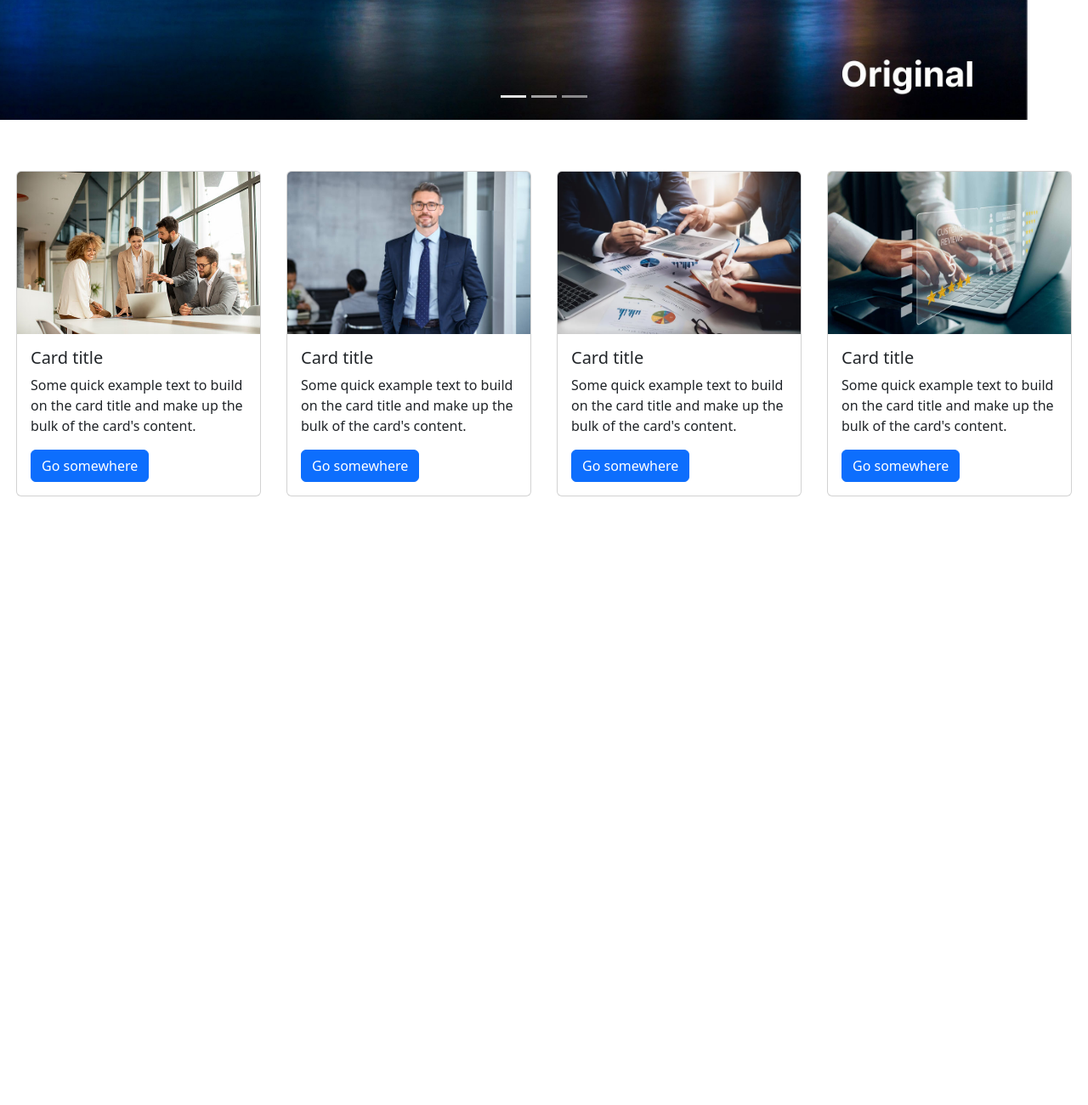
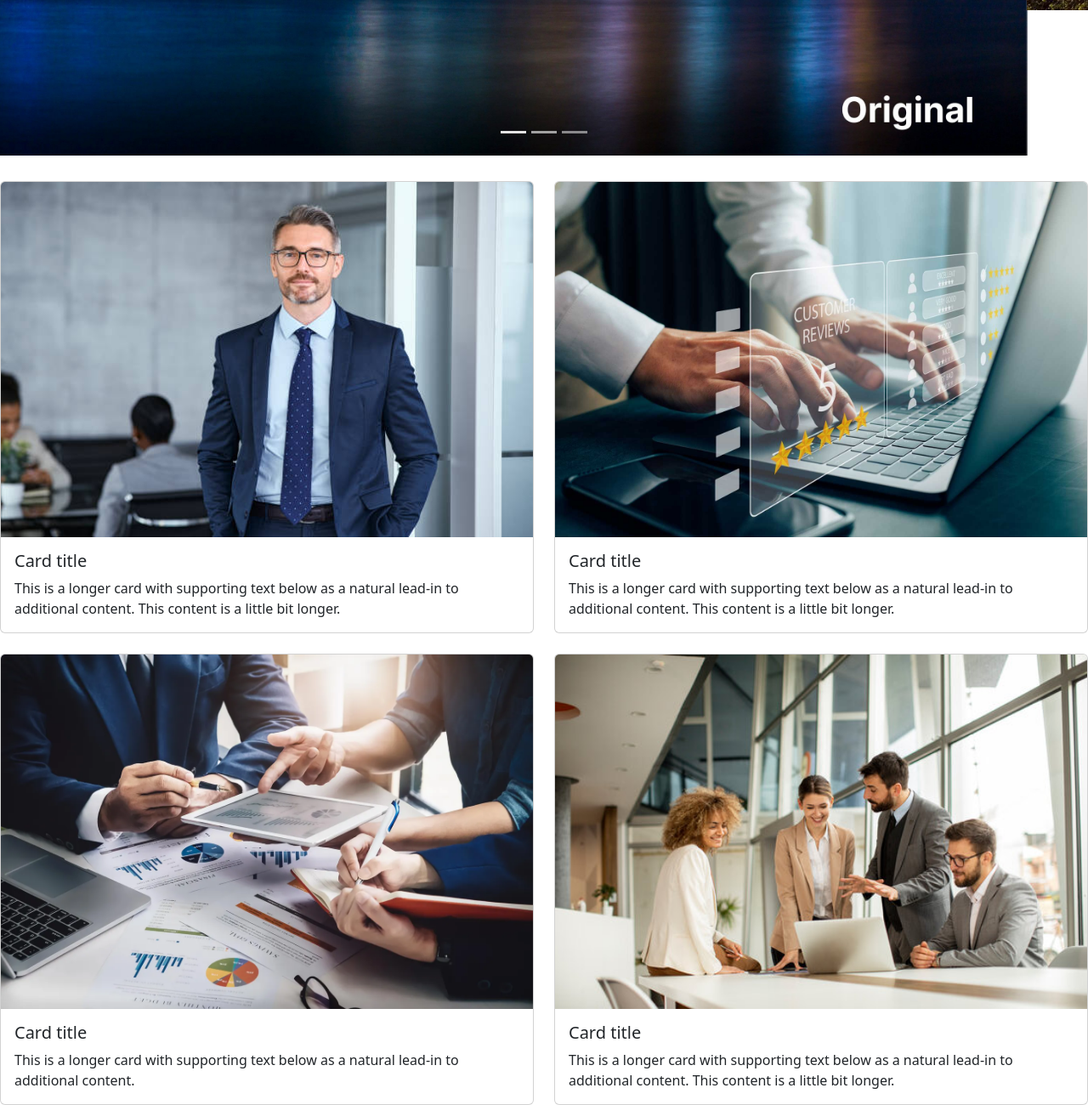
Before and after one commit to Faizan1-6/Short-website, a plain HTML site: page index.html in a window 1280 px wide. Shown: the part 728-2028 px from the top of the page at 85% size. Before the commit the page ends 1312 px from the top, so only its background shows below. Drawn offline with nearby package versions, Linux system fonts and the light colour scheme.

Commit message:
Short-Website

```diff
--- a/index.html
+++ b/index.html
@@ -56,40 +56,46 @@
   </button>
 </div>
 
-<div id="main1">
-<div class="card" style="width: 18rem;">
-  <img src="360_F_440299419_s4b12RfNDJvpplheVDmKdhFGJiHlAYNs.jpg" class="card-img-top" alt="...">
-  <div class="card-body">
-    <h5 class="card-title">Card title</h5>
-    <p class="card-text">Some quick example text to build on the card title and make up the bulk of the card's content.</p>
-    <a href="#" class="btn btn-primary">Go somewhere</a>
+
+<div class="row row-cols-1 row-cols-md-2 g-4">
+  <div class="col">
+    <div class="card">
+      <img src="istockphoto-1413766112-612x612.jpg" class="card-img-top" alt="...">
+      <div class="card-body">
+        <h5 class="card-title">Card title</h5>
+        <p class="card-text">This is a longer card with supporting text below as a natural lead-in to additional content. This content is a little bit longer.</p>
+      </div>
+    </div>
+  </div>
+  <div class="col">
+    <div class="card">
+      <img src="google-business-profile-online-reviews.jpg" class="card-img-top" alt="...">
+      <div class="card-body">
+        <h5 class="card-title">Card title</h5>
+        <p class="card-text">This is a longer card with supporting text below as a natural lead-in to additional content. This content is a little bit longer.</p>
+      </div>
+    </div>
+  </div>
+  <div class="col">
+    <div class="card">
+      <img src="0x0.webp" class="card-img-top" alt="...">
+      <div class="card-body">
+        <h5 class="card-title">Card title</h5>
+        <p class="card-text">This is a longer card with supporting text below as a natural lead-in to additional content.</p>
+      </div>
+    </div>
+  </div>
+  <div class="col">
+    <div class="card">
+      <img src="360_F_440299419_s4b12RfNDJvpplheVDmKdhFGJiHlAYNs.jpg" class="card-img-top" alt="...">
+      <div class="card-body">
+        <h5 class="card-title">Card title</h5>
+        <p class="card-text">This is a longer card with supporting text below as a natural lead-in to additional content. This content is a little bit longer.</p>
+      </div>
+    </div>
   </div>
 </div>
-<div class="card" style="width: 18rem;">
-  <img src="istockphoto-1413766112-612x612.jpg" class="card-img-top" alt="...">
-  <div class="card-body">
-    <h5 class="card-title">Card title</h5>
-    <p class="card-text">Some quick example text to build on the card title and make up the bulk of the card's content.</p>
-    <a href="#" class="btn btn-primary">Go somewhere</a>
-  </div>
-</div>
-<div class="card" style="width: 18rem;">
-  <img src="0x0.webp" class="card-img-top" alt="...">
-  <div class="card-body">
-    <h5 class="card-title">Card title</h5>
-    <p class="card-text">Some quick example text to build on the card title and make up the bulk of the card's content.</p>
-    <a href="#" class="btn btn-primary">Go somewhere</a>
-  </div>
-</div>
-<div class="card" style="width: 18rem;">
-  <img src="google-business-profile-online-reviews.jpg" class="card-img-top" alt="...">
-  <div class="card-body">
-    <h5 class="card-title">Card title</h5>
-    <p class="card-text">Some quick example text to build on the card title and make up the bulk of the card's content.</p>
-    <a href="#" class="btn btn-primary">Go somewhere</a>
-  </div>
-</div>
-</div>
+
 
 
 
--- a/style.css
+++ b/style.css
@@ -1,3 +1,11 @@
+* {
+  box-sizing: border-box;
+}
+body {
+  overflow-x: hidden;
+}
+
+
 .but:hover{
     color: white;
 }
@@ -6,21 +14,11 @@ a:hover{
     border-bottom: 2px solid black;
 }
 
-ul{
-    display: block;
-    gap: 40px;
+img {
+  max-width: 100%;
+  height: auto;
+  display: block;
 }
-
-.container-fluid{
-    position: fixed;
-    top: 0;
-    z-index: 1000;
-    height: 60px;
+.carousel{
+    margin-bottom: 30px;
 }
-
-#main1{
-    display: flex;
-    justify-content: center;
-    gap: 30px;
-    margin-top: 60px;
-}
```
